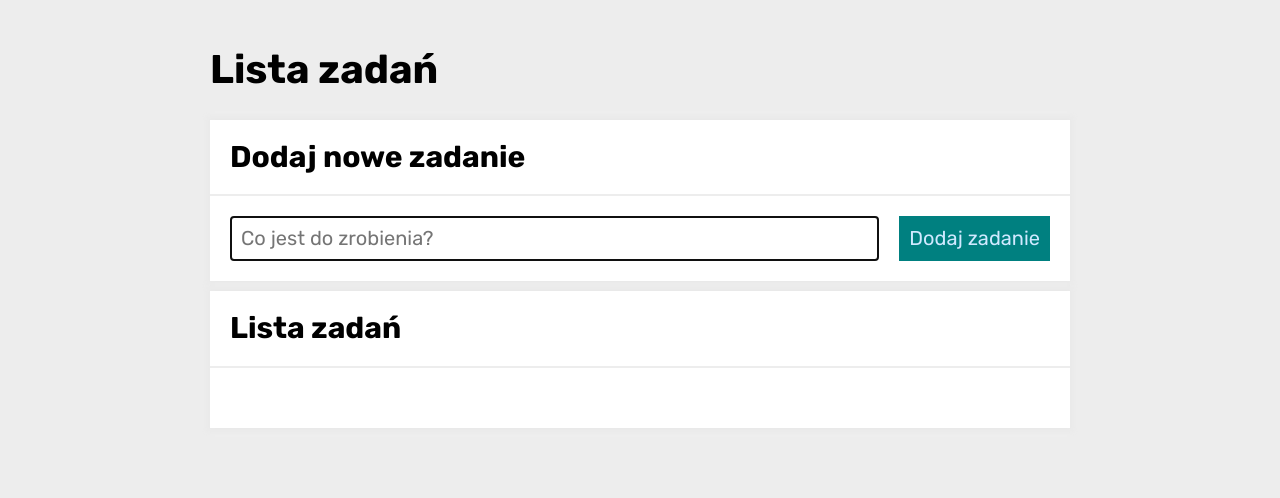
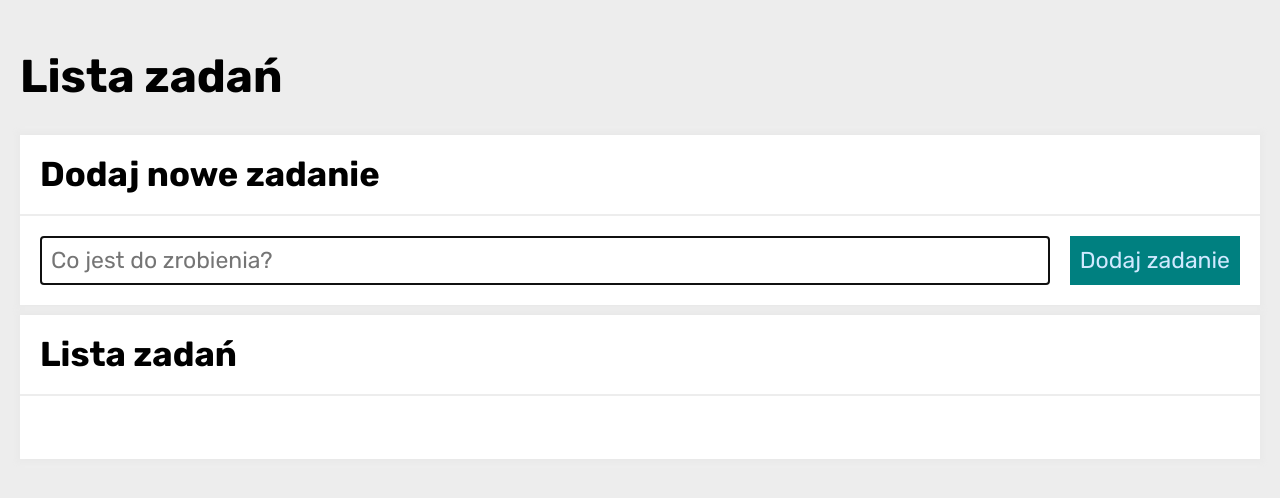
Before and after one commit to MarcinJankowski00/To-do-list-react, a React (Create React App) app: page / in a window 1280 px wide. Shown: the top 498 px of the page. Built offline with nearby package versions, Linux system fonts and the light colour scheme.

Commit message:
small changes

```diff
--- a/src/App.js
+++ b/src/App.js
@@ -7,7 +7,6 @@ import Container from './Container';
 import { useEffect } from 'react';
 
 function App() {
-
   if ((localStorage.getItem("tasks")) === null) {
     localStorage.setItem("tasks", "[]");
   };
@@ -27,15 +26,9 @@ function App() {
     setTasks(tasks => tasks.filter(task => task.id !== id));
   };
 
-  const toggleTaskDone = (id) => {
-    setTasks(tasks => tasks.map(task => {
-      if (task.id === id) {
-        return { ...task, done: !task.done };
-      }
-
-      return task;
-    }));
-  };
+  const toggleTaskDone = (id) => setTasks((tasks) =>
+    tasks.map((task) => task.id === id ? { ...task, done: !task.done } : task)
+  );
 
   const setAllDone = () => {
     setTasks(tasks => tasks.map(task => ({
--- a/src/Container/style.css
+++ b/src/Container/style.css
@@ -1,5 +1,5 @@
 .container {
-    max-width: 900px;
+    max-width: 1300px;
     padding: 20px;
     margin: 0 auto;
 }
--- a/src/Form/index.js
+++ b/src/Form/index.js
@@ -3,6 +3,7 @@ import './style.css';
 
 const Form = ({ addNewTask }) => {
     const [newTaskContent, setNewTaskContent] = useState("");
+
     const onFormSubmit = (event) => {
         event.preventDefault();
         addNewTask(newTaskContent.trim());
--- a/src/index.css
+++ b/src/index.css
@@ -8,7 +8,7 @@ html {
 
 body {
   font-family: 'Rubik', sans-serif;
-  font-size: 20px;
+  font-size: 23px;
   background-color: rgb(237, 237, 237);
 }
 
```
